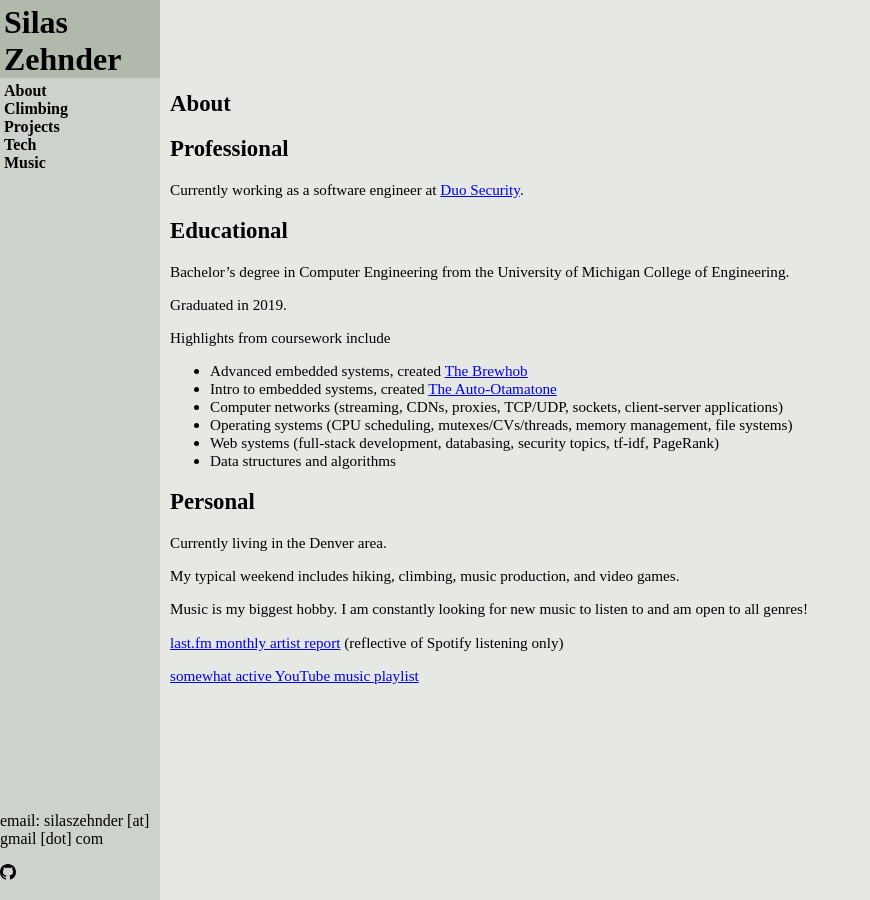
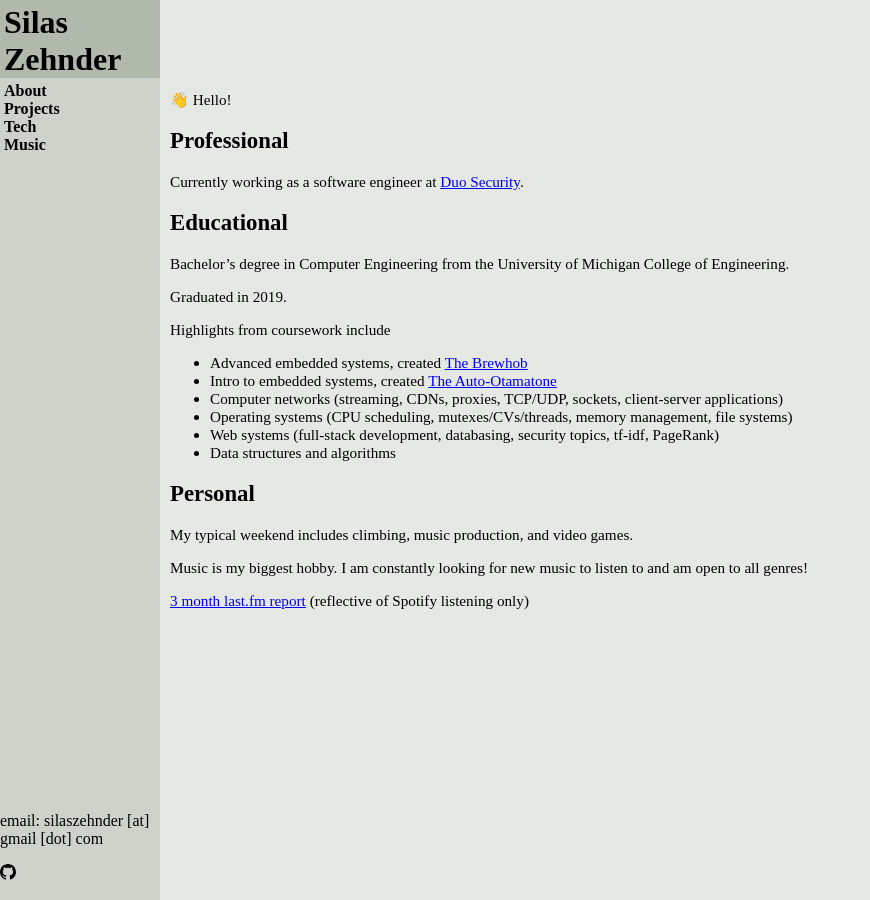
Before and after one commit to silaszehnder/silaszehnder.github.io, a Jekyll site: the page built from about.md, in a window 1280 px wide. Shown: the whole page, without its empty margins (0-870 px from the left). Built offline with Jekyll 4.4.1, drawn with Linux system fonts in a browser that asks for light colours.

Commit message:
chore: clean some stuff up (#33)
- Remove unnecessary index.md
- Get rid of climbing section until a climbing post exists
- Fix some yml formatting

```diff
--- a/_config.yml
+++ b/_config.yml
@@ -1,11 +1,12 @@
+---
 title: Silas Zehnder
 email: silaszehnder@gmail.com
 description: >- # this means to ignore newlines until "baseurl:"
-    2022
-baseurl: "" # the subpath of your site, e.g. /blog
-url: "https://szehnder.com" # the base hostname & protocol for your site, e.g. http://example.com
-github_username:  silaszehnder
-timezone: America/Denver
+    2023
+baseurl: ""  # the subpath of your site, e.g. /blog
+url: "https://szehnder.com"  # the base hostname & protocol for your site, e.g. http://example.com
+github_username: silaszehnder
+timezone: America/Detroit
 
 permalink: /:categories/:title:output_ext
 
--- a/about.md
+++ b/about.md
@@ -1,9 +1,11 @@
 ---
-layout: page
 title: About
-permalink: /about/
+layout: default
+permalink: /
 nav: 0
 ---
+
+👋 Hello!
 
 ## Professional
 
@@ -28,16 +30,11 @@ Highlights from coursework include
 
 ## Personal
 
-Currently living in the Denver area.
-
-My typical weekend includes hiking, climbing, music production, and video games.
+My typical weekend includes climbing, music production, and video games.
 
 Music is my biggest hobby. I am constantly looking for new music to listen to and am
 open to all genres!
 
-[last.fm monthly artist report](
-https://www.last.fm/user/silaszehnder/library/artists?date_preset=LAST_30_DAYS)
+[3 month last.fm report](
+https://www.tapmusic.net/collage.php?user=silaszehnder&type=3month&size=10x10&caption=true)
 (reflective of Spotify listening only)
-
-[somewhat active YouTube music playlist](
-https://youtube.com/playlist?list=PLNecavmQ9_GwP06CcNG7OKvxmc27HiSsS)
```
Also changed, not shown: climbing/index.md (deleted, +0 -9 lines), index.md (deleted, +0 -7 lines).
